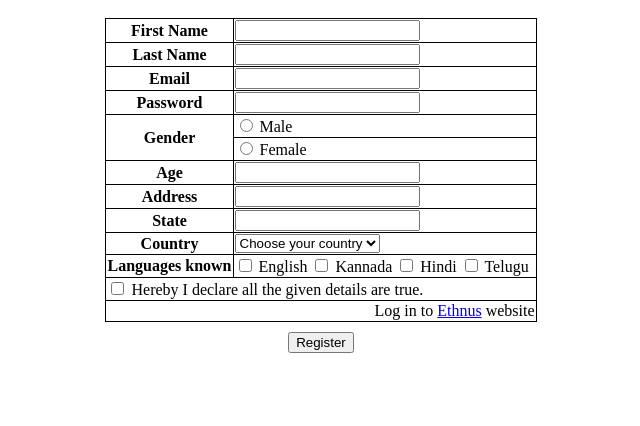
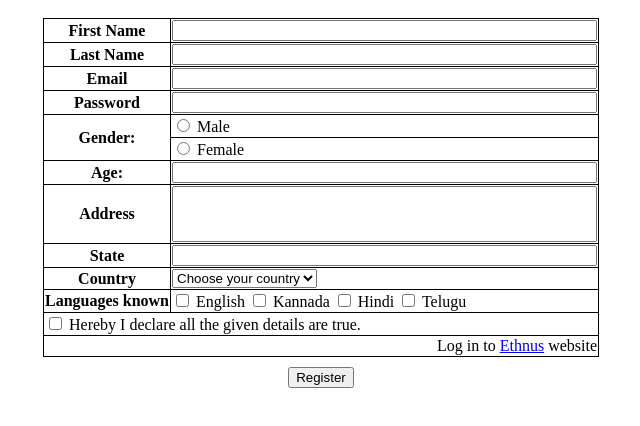
Before and after one commit to ayondas120/Interns-Task, a plain HTML site: page htmltask5.html in a window 1280 px wide. Shown: the part 120-546 px from the top of the page, without its empty margins (319-959 px from the left). Drawn offline with Linux system fonts and the light colour scheme.

Commit message:
Add files via upload

```diff
--- a/htmltask5.html
+++ b/htmltask5.html
@@ -26,7 +26,7 @@
                 <label for="firstname">First Name</label>
             </th>
             <td>
-                <input type="text" id = "firstname">
+                <input type="text" id = "firstname" size="50">
             </td>
         </tr>
         <tr>
@@ -34,7 +34,7 @@
                 <label for="lastname">Last Name</label>
             </th>
             <td>
-                <input type="text" name="" id="lastname">
+                <input type="text" name="" id="lastname" size="50">
             </td>
         </tr>
         <tr>
@@ -42,7 +42,7 @@
                 <label for="email">Email</label>
             </th>
             <td>
-                <input type="email" name="" id="email">
+                <input type="email" name="" id="email"size="50">
             </td>
         </tr>
         <tr>
@@ -50,12 +50,12 @@
                 <label for="pass">Password</label>
             </th>
             <td>
-                <input type="password" name="" id="pass">
+                <input type="password" name="" id="pass"size="50">
             </td>
         </tr>
         <tr>
             <th rowspan="2">
-                <label for="gender">Gender</label>
+                <label for="gender">Gender:</label>
             </th>
             <td>
                 <input type="radio" id="male" name="gender">
@@ -70,10 +70,10 @@
         </tr>
         <tr>
             <th>
-                <label for="age">Age</label>
+                <label for="age">Age:</label>
             </th>
             <td>
-                <input type="number" name="" id="age">
+              <input type="text" id="age" size="50" >
             </td>
         </tr>
         <tr>
@@ -81,7 +81,7 @@
                 <label for="address">Address</label>
             </th>
             <td>
-                <input type="text" id="address">
+                <input type="text" id="address" size="50" style="font-size:10pt;height:50px">
             </td>
         </tr>
         <tr>
@@ -89,7 +89,7 @@
                 <label for="state">State</label>
             </th>
             <td>
-                <input type="text" name="" id="state">
+                <input type="text" name="" id="state" size="50">
             </td>
         </tr>
         <tr>
```
